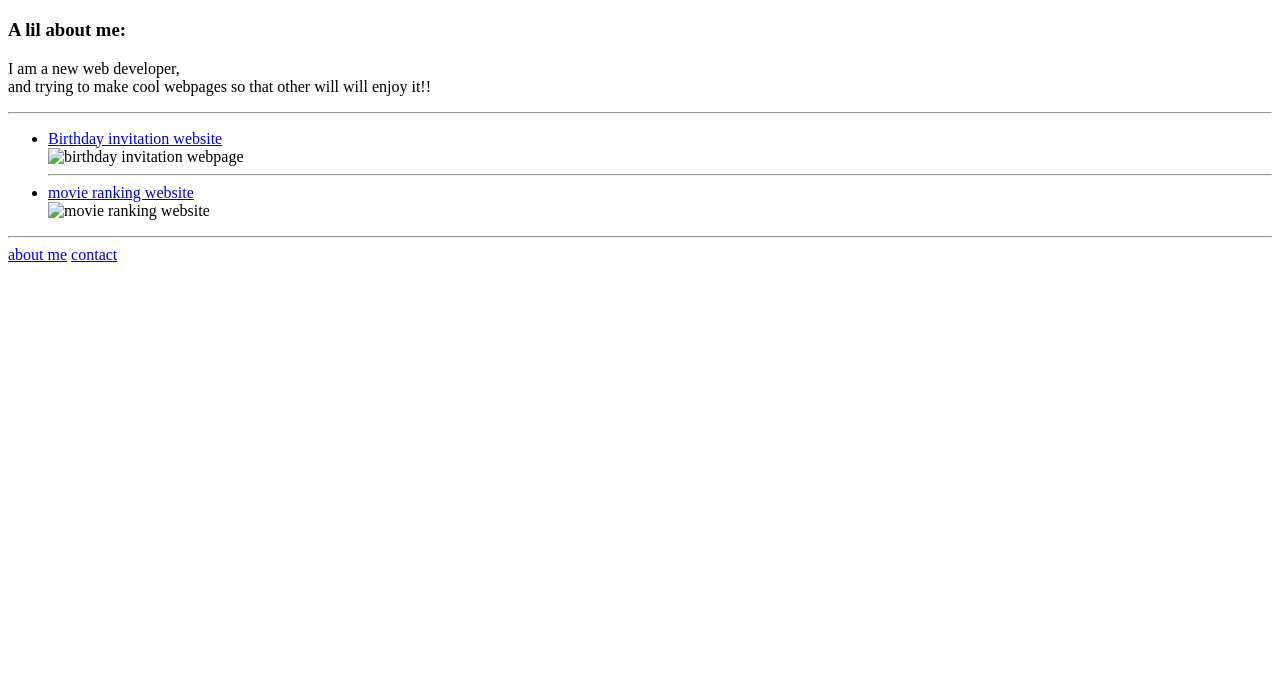
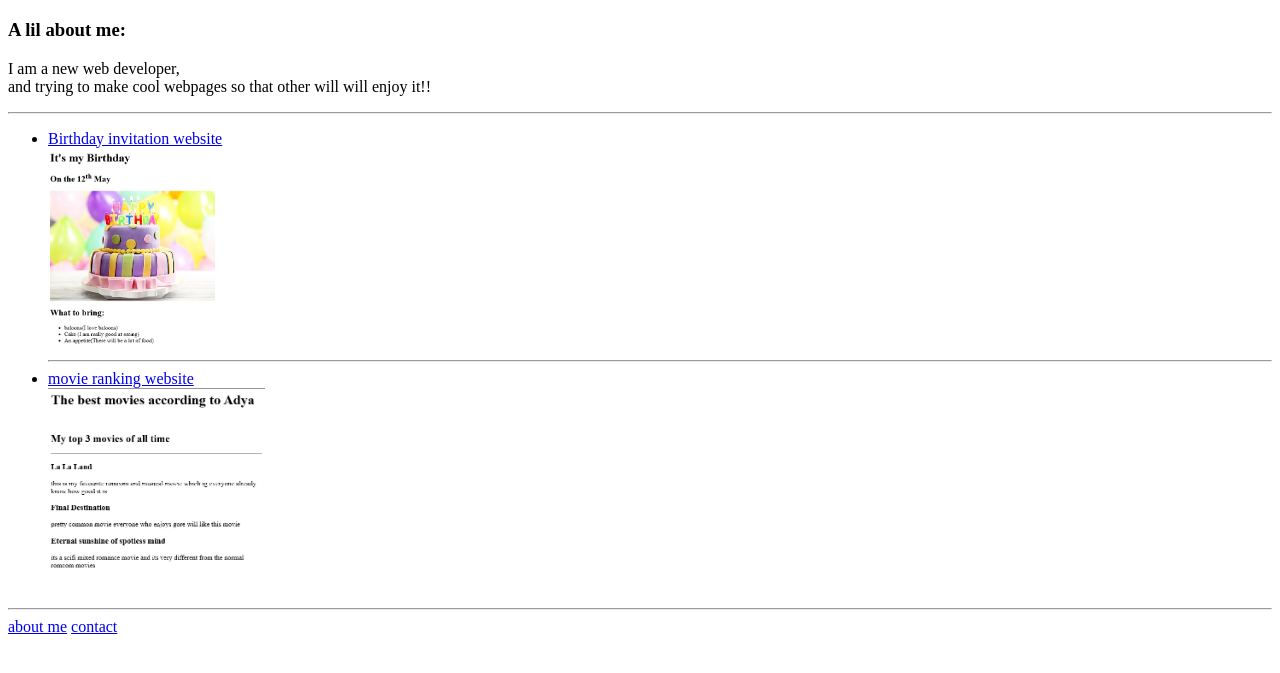
Before and after one commit to gyunom28/html.portfolio, a plain HTML site: page index.html in a window 1280 px wide. Shown: the part 61-734 px from the top of the page. Drawn offline with Linux system fonts and the light colour scheme.

Commit message:
Update index.html

```diff
--- a/index.html
+++ b/index.html
@@ -28,10 +28,10 @@ https://developer.mozilla.org/en-US/docs/Web/HTML/Element/img#attr-height -->
     <hr>
     <ul>
     <li><a href="./index2.html">Birthday invitation website</a></li>
-    <img src="../4.3 HTML Porfolio Project/assets/images/birthday ss.png" height="200" alt="birthday invitation webpage"/>
+    <img src="./assets/images/birthday ss.png" height="200" alt="birthday invitation webpage"/>
     <hr>
     <li><a href="./index3.html">movie ranking website</a></li>
-    <img src="../4.3 HTML Porfolio Project/assets/images/movie ss.png" height="200" alt="movie ranking website"/>
+    <img src="./assets/images/movie ss.png" height="200" alt="movie ranking website"/>
     </ul>
     <hr>
     <a href="./public/about.html">about me</a>
```
